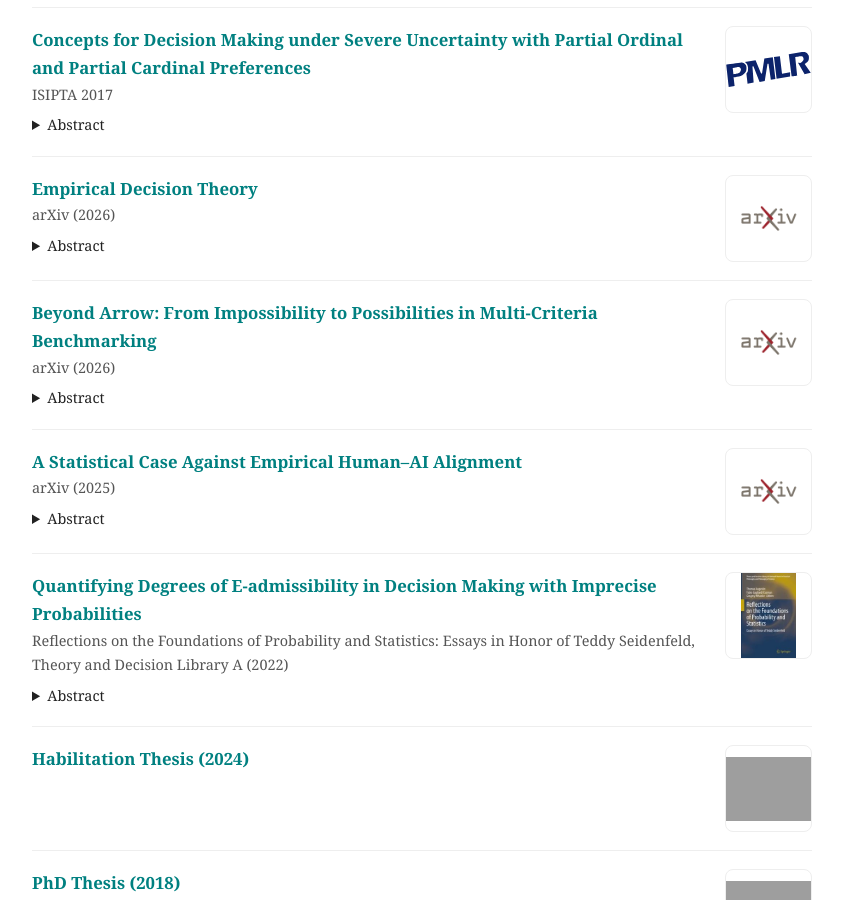
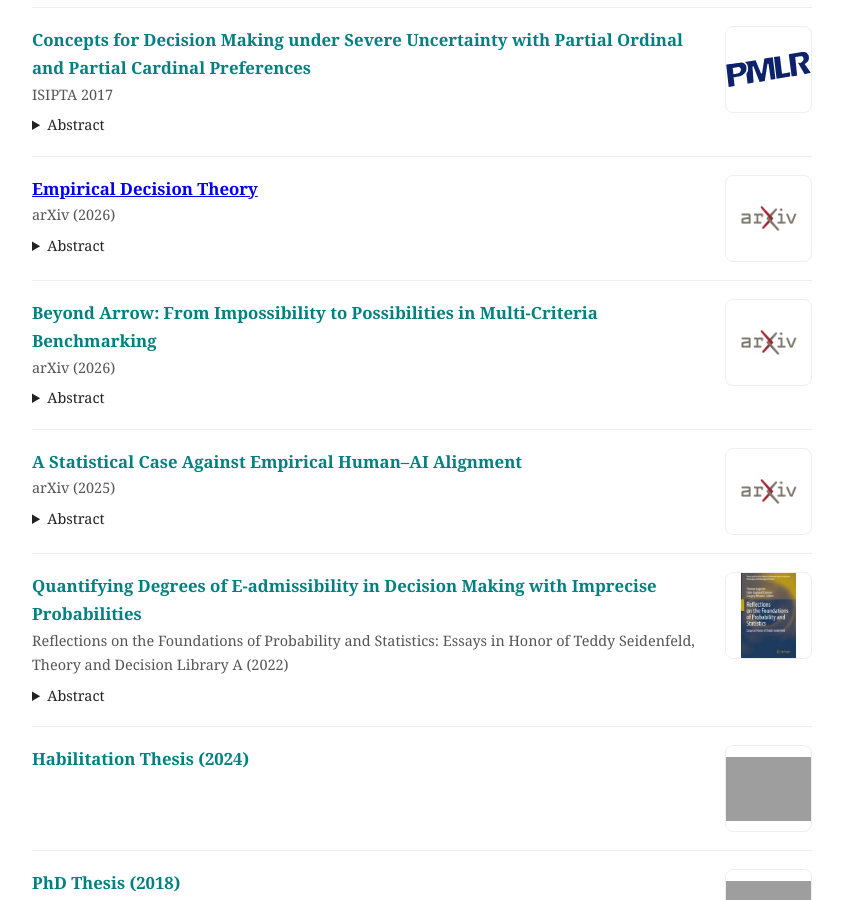
Before and after one commit to jansenc/jansenc.github.io, a Jekyll site: the page built from publications/index.md, in a window 1280 px wide and 900 px high, scrolled down 3143 px, cut to the strip 0-900 px from the top of the window. Shown: the whole strip, without its empty margins (378-1221 px from the left). Built offline with Jekyll 4.4.1, drawn with Linux system fonts in a browser that asks for light colours; grey boxes are pictures that could not be loaded.

Commit message:
Update index.md

```diff
--- a/publications/index.md
+++ b/publications/index.md
@@ -356,11 +356,11 @@ Partial Ordinal and Partial Cardinal Preferences</a></b></div>
 
 <div class="pub preprint">
   <div class="pub-left">
-    <div class="pub-title">Empirical Decision Theory</div>
+    <div class="pub-title"><b><a href="https://arxiv.org/abs/2512.05677">Empirical Decision Theory</a></b></div>
     <div class="pub-meta">arXiv (2026)</div>
 
   <details><summary>Abstract</summary>
-    We introduce three different approaches for decision making under uncertainty, if (I) there is only partial (both cardinal and ordinal) information on an agent’s preferences and (II) the uncertainty about the states of nature is described by a credal set. Particularly, (I) is modeled by a pair of relations, one specifying the partial rank order of the alternatives and the other modeling partial information on the strength of preference. Our first approach relies on criteria that construct complete rankings of the acts based on generalized expectation intervals. Subsequently, we introduce different concepts of global admissibility that construct partial orders by comparing all acts simultaneously. Finally, we define criteria induced by suitable binary relations on the set of acts and, therefore, can be understood as concepts of local admissibility. Whenever suitable, we provide linear programming based algorithms for checking optimality/admissibility of acts.
+    Analyzing decision problems under uncertainty commonly relies on idealizing assumptions about the describability of the world, with the most prominent examples being the closed world and the small world assumption. Most assumptions are operationalized by introducing states of the world, conditional on which the decision situation can be analyzed without any remaining uncertainty. Conversely, most classical decision-theoretic approaches are not applicable if the states of the world are inaccessible. We propose a decision model that retains the appeal and simplicity of the original theory, but completely overcomes the need to specify the states of the world explicitly. The main idea of our approach is to address decision problems in a radically empirical way: instead of specifying states and consequences prior to the decision analysis, we only assume a protocol of observed act--consequence pairs as model primitives. We show how optimality in such empirical decision problems can be addressed by using protocol-based empirical choice functions and discuss three approaches for deriving inferential guarantees: (I) consistent statistical estimation of choice sets, (II) consistent statistical testing of choice functions with robustness guarantees, and (III) direct inference for empirical choice functions using credal sets. We illustrate our theory with a proof-of-concept application comparing different prompting strategies in generative AI models.
      </details>
   </div>
   <img src="/assets/arxiv.jpg">
```
